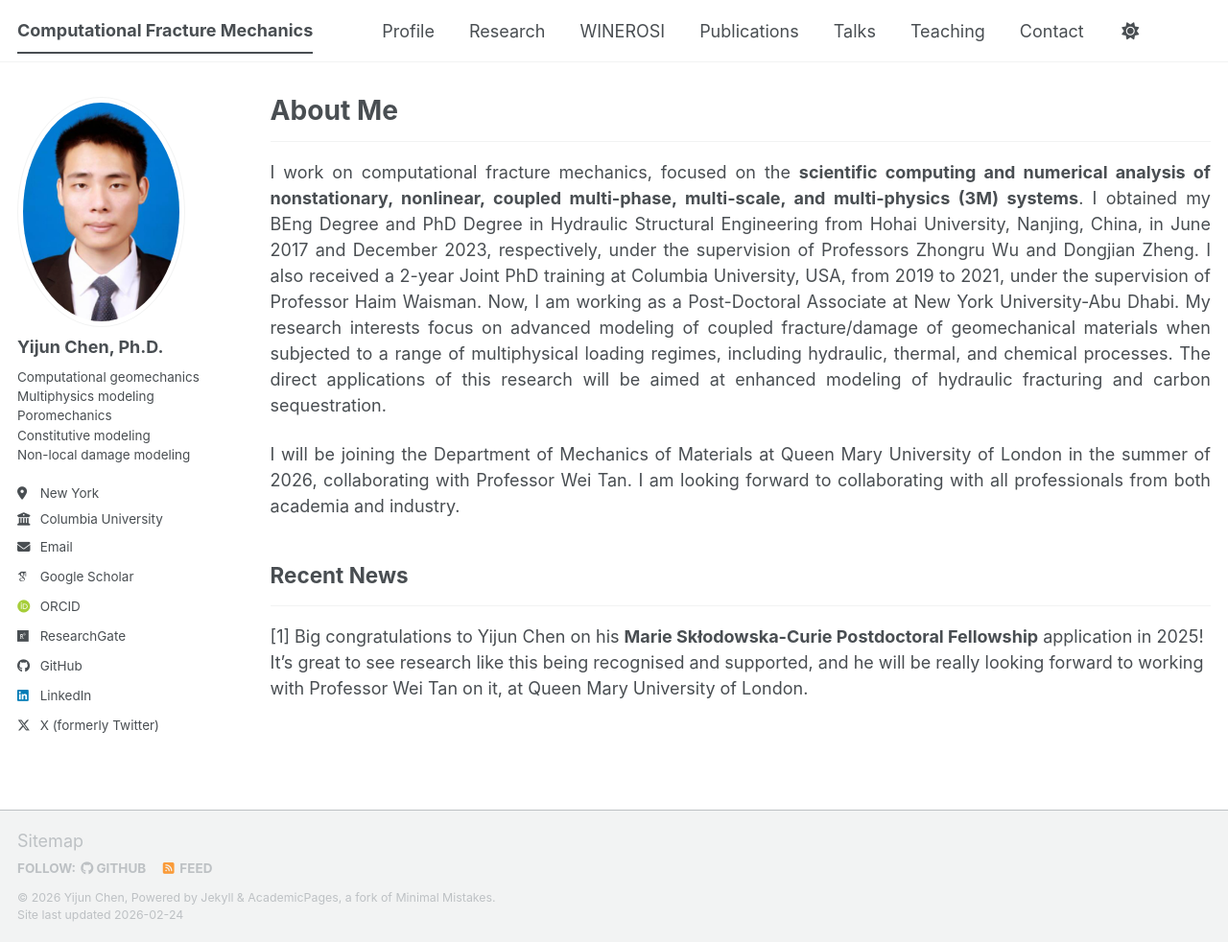
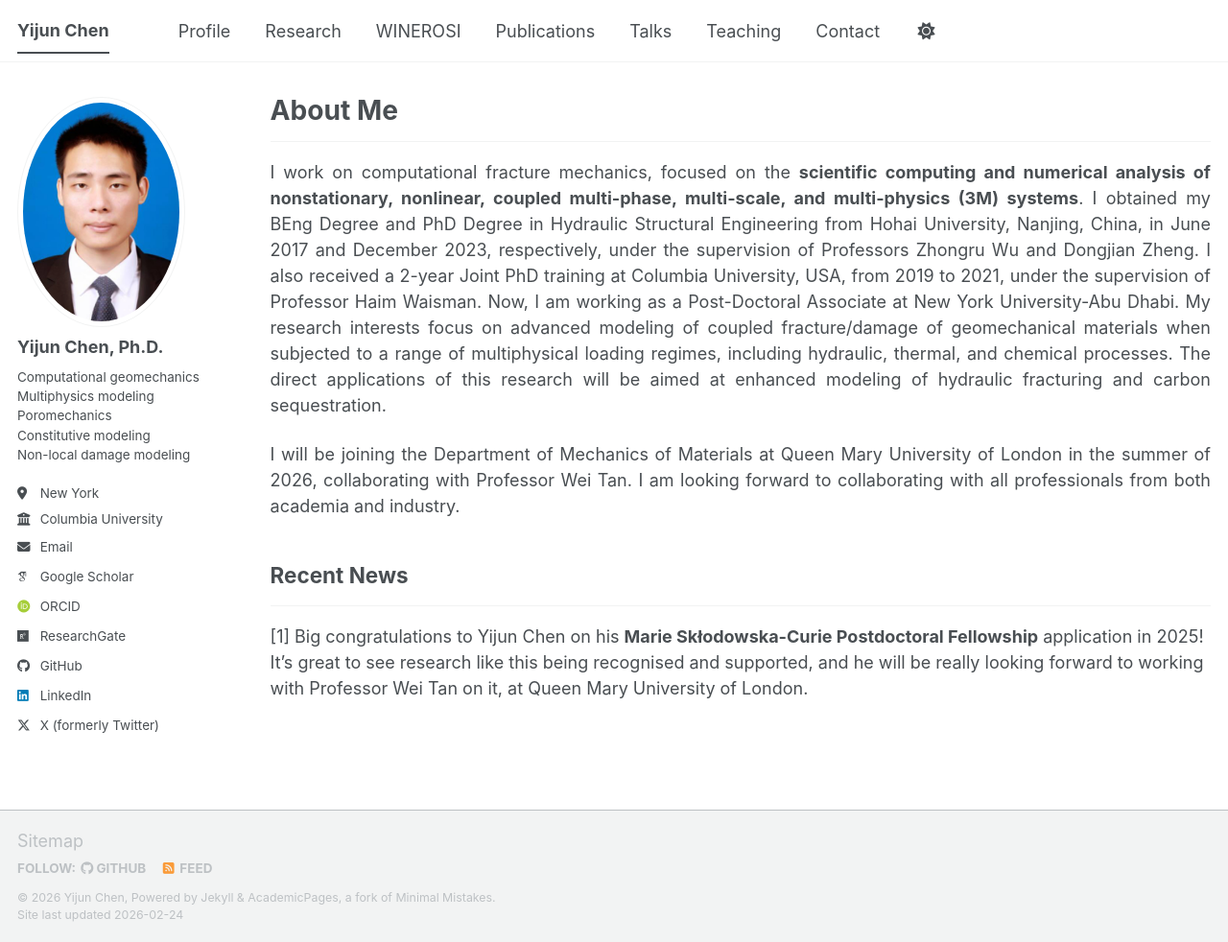
Before and after one commit to chenhhu/chenhhu.github.io, a Jekyll site: the page built from _pages/about.md, in a window 1280 px wide and 982 px high. Shown: the whole window at 96% size. Built offline with Jekyll 4.4.1, drawn with Linux system fonts in a browser that asks for light colours; some web fonts are replaced; a script bundle is joined from its source files by our own code; library files that are not in the unit come from our copies.

Commit message:
Update _config.yml

```diff
--- a/_config.yml
+++ b/_config.yml
@@ -9,10 +9,10 @@
 # Basic Site Settings
 locale                   : "en-US"
 site_theme               : "default" # The available themes options are "default", "air", "sunrise", "mint", "dirt" and "contrast"
-title                    : "Computational Fracture Mechanics"
+title                    : "Yijun Chen"
 title_separator          : "-"
-name                     : &name "Yijun Chen"
-description              : &description "Chen's academic portfolio"   # Update this with a general description of your site, this is the default if not overridden by a page
+name                     : "Yijun Chen"
+description              : "Computational Fracture Mechanics"   # Update this with a general description of your site, this is the default if not overridden by a page
 url                      : https://chenhhu.github.io # The base hostname & protocol for your site e.g. "https://[your GitHub username].github.io",
                                                            # or if you already have some other page hosted on Github then use "https://[your GitHub username].github.io/[Your Repo Name]"
 baseurl                  : "" # the subpath of your site, e.g. "/blog"
```
